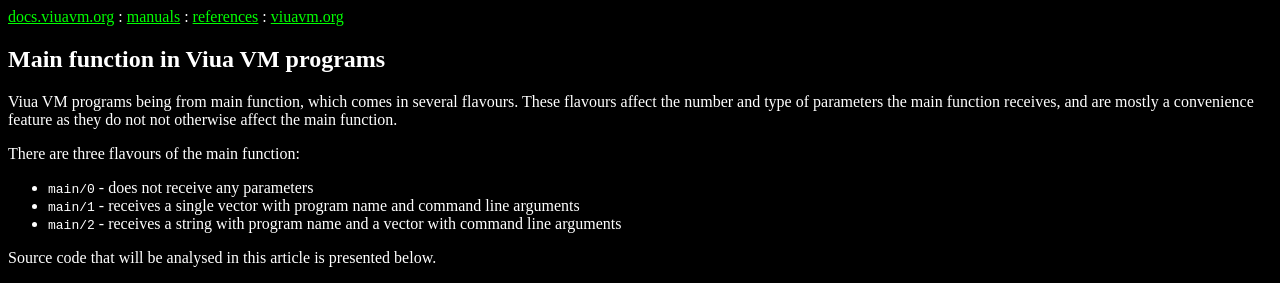
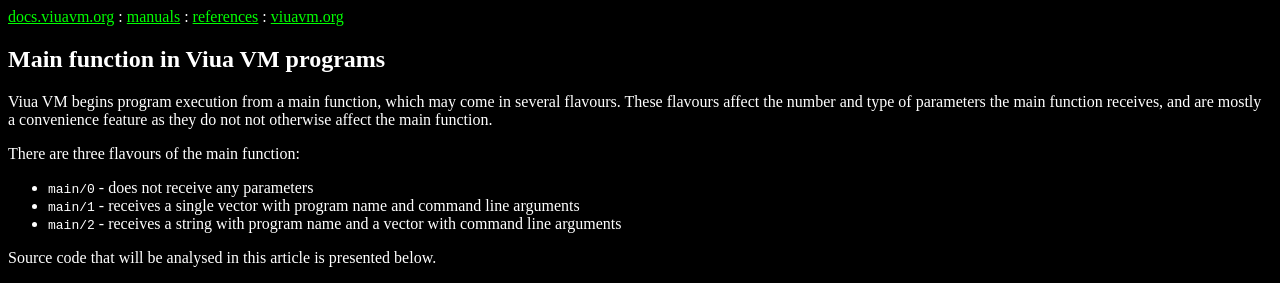
Before and after one commit to marekjm/docs.viuavm.org, a Jekyll site: the page built from _manuals/main-function.html, in a window 1280 px wide. Shown: the top 283 px of the page. Built offline with Jekyll 4.4.1, drawn with Linux system fonts in a browser that asks for light colours.

Commit message:
Fix typos

```diff
--- a/_manuals/main-function.html
+++ b/_manuals/main-function.html
@@ -4,7 +4,7 @@
 layout: default
 id: manuals__main_function
 summary: >
-    Viua VM programs being from main function, which comes in several flavours.
+    Viua VM begins program execution from a main function, which may come in several flavours.
 ---
 
 <section class="chapter">
```
